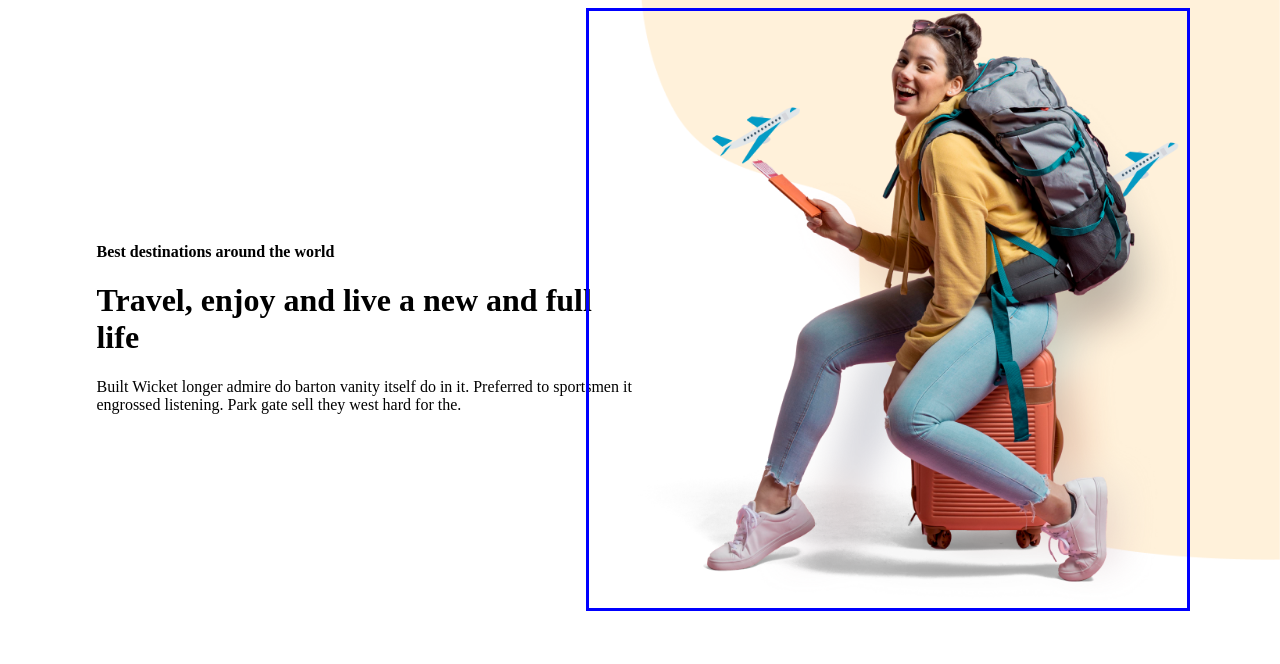
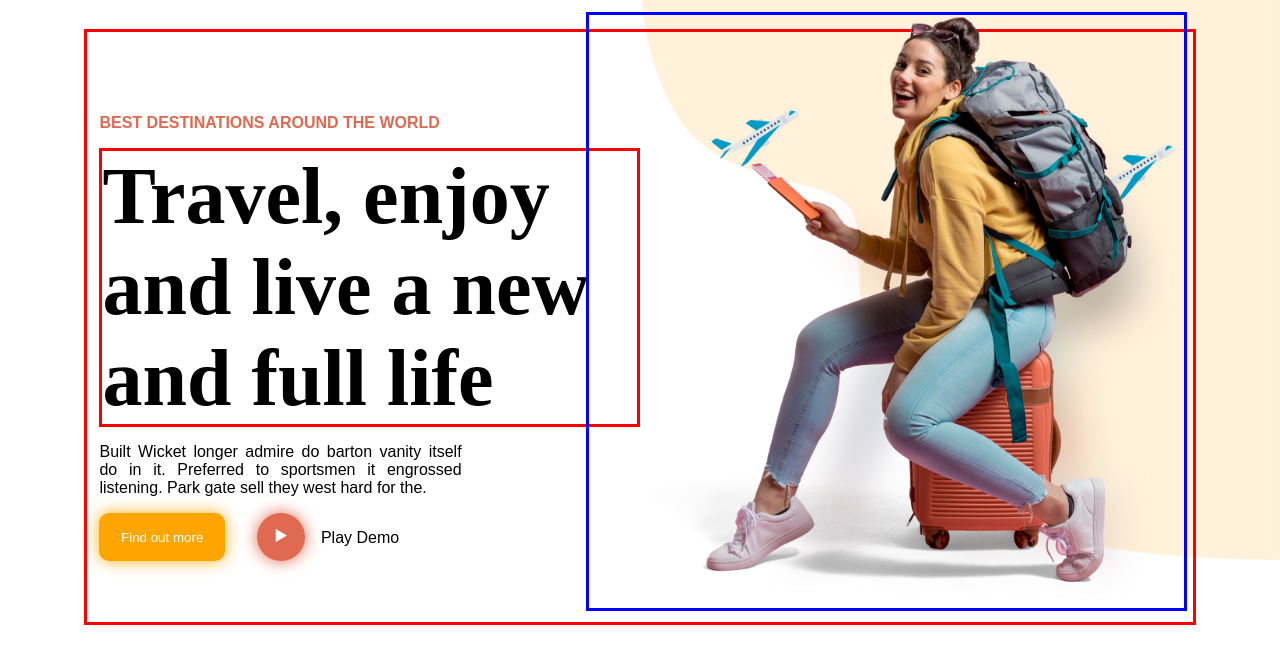
Before and after one commit to CHACHO617/Prueba-P1-Enrique-Merizalde, a plain HTML site: page index.html in a window 1280 px wide. Shown: the part 84-748 px from the top of the page. Drawn offline with Linux system fonts and the light colour scheme.

Commit message:
Hero Ready

```diff
--- a/index.html
+++ b/index.html
@@ -45,6 +45,15 @@
           to sportsmen it engrossed listening. Park gate sell they west hard for
           the.
         </p>
+        <div class="Hero__buttons">
+          <button class="Hero__btn--primary">Find out more</button>
+          <div class="Hero__btnPlacement">
+            <button class="Hero__btn--icon">
+              <img src="images/Polygon 1.png" />
+            </button>
+            <p>Play Demo</p>
+          </div>
+        </div>
       </div>
 
       <div>
--- a/style.scss
+++ b/style.scss
@@ -55,7 +55,7 @@ body {
 /*HERO CSS 1440px*/
 
 .Hero {
-  //border: solid red;
+  border: solid red;
   margin: 1% 6%;
   display: grid;
   grid-template-columns: 1fr 1fr;
@@ -63,6 +63,26 @@ body {
   align-items: center;
 
   &__text {
+    h4 {
+      font-size: 1rem;
+      text-transform: uppercase;
+      font-family: sans-serif;
+      font-weight: 800;
+      margin-bottom: -7%;
+      color: #df6951;
+    }
+    h1 {
+      font-size: 80px;
+      margin-bottom: 0%;
+      border: solid red;
+    }
+    p {
+      font-size: 1rem;
+      width: 67%;
+      text-align: justify;
+      font-family: sans-serif;
+      margin-bottom: 3%;
+    }
   }
 
   &__image {
@@ -73,4 +93,36 @@ body {
     margin-top: -5%;
     margin-left: -10%;
   }
+
+  &__buttons {
+    display: flex;
+  }
+
+  &__btnPlacement {
+    display: flex;
+  }
+
+  &__btn--primary {
+    background-color: orange;
+    color: white;
+    padding: 0% 4%;
+    height: 3rem;
+    border-radius: 10px;
+    border: none;
+    margin-right: 32px;
+    box-shadow: 0px 0px 16px rgba(255, 166, 0, 0.878); /* Add shadow */
+  }
+
+  &__btn--icon {
+    background-color: #df6951;
+    color: white;
+    width: 3.4rem;
+    height: 3rem;
+    align-items: center;
+    border: none;
+    padding: auto;
+    border-radius: 100px;
+    margin-right: 16px;
+    box-shadow: 0px 0px 16px #df6951;
+  }
 }
```
Also changed, not shown: images/Polygon 1.png (added), images/Rectangle 157.png (added), style.css, 1 other file.
